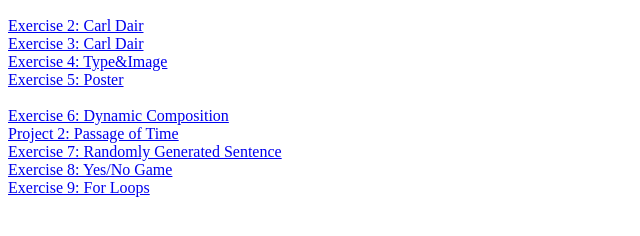
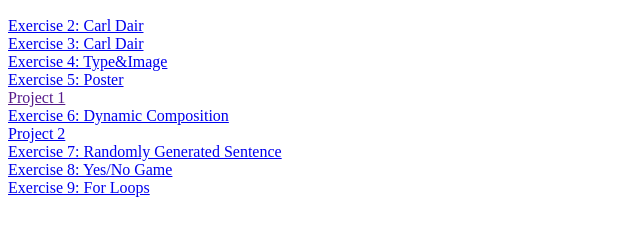
Before and after one commit to cdai-wd/wsweb, a plain HTML site: page index.html in a window 1280 px wide. Shown: the part 110-346 px from the top of the page, without its empty margins (0-640 px from the left). Drawn offline with Linux system fonts and the light colour scheme.

Commit message:
Update index.html

```diff
--- a/index.html
+++ b/index.html
@@ -12,11 +12,11 @@
   <br>
   <a href="https://love-and-hate-poster.glitch.me">Exercise 5: Poster</a>
   <br>
-  <a href="____"></a>
+  <a href="">Project 1</a>
   <br>
   <a href="https://dynamic-composition-exercise.glitch.me">Exercise 6: Dynamic Composition</a>
   <br>
-  <a href="https://cdai-wd.github.io/cooking/">Project 2: Passage of Time</a>
+  <a href="https://cdai-wd.github.io/cooking/">Project 2</a>
   <br>
   <a href="https://random-generator-project.glitch.me">Exercise 7: Randomly Generated Sentence</a>
   <br>
```
